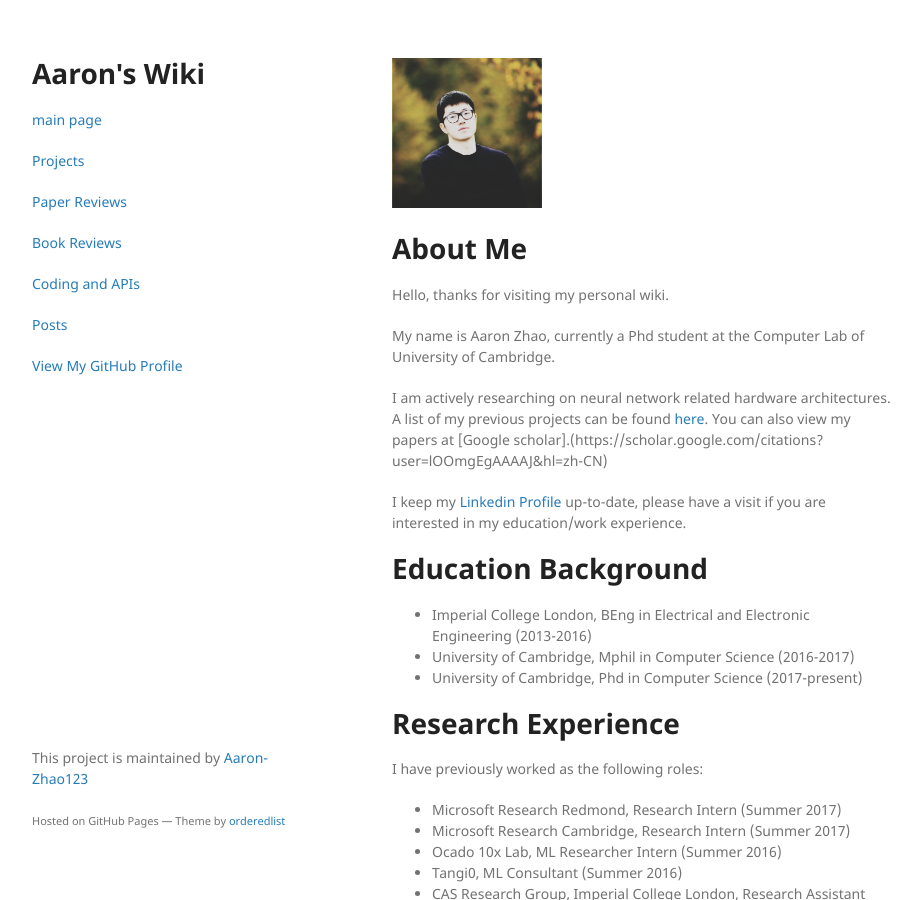
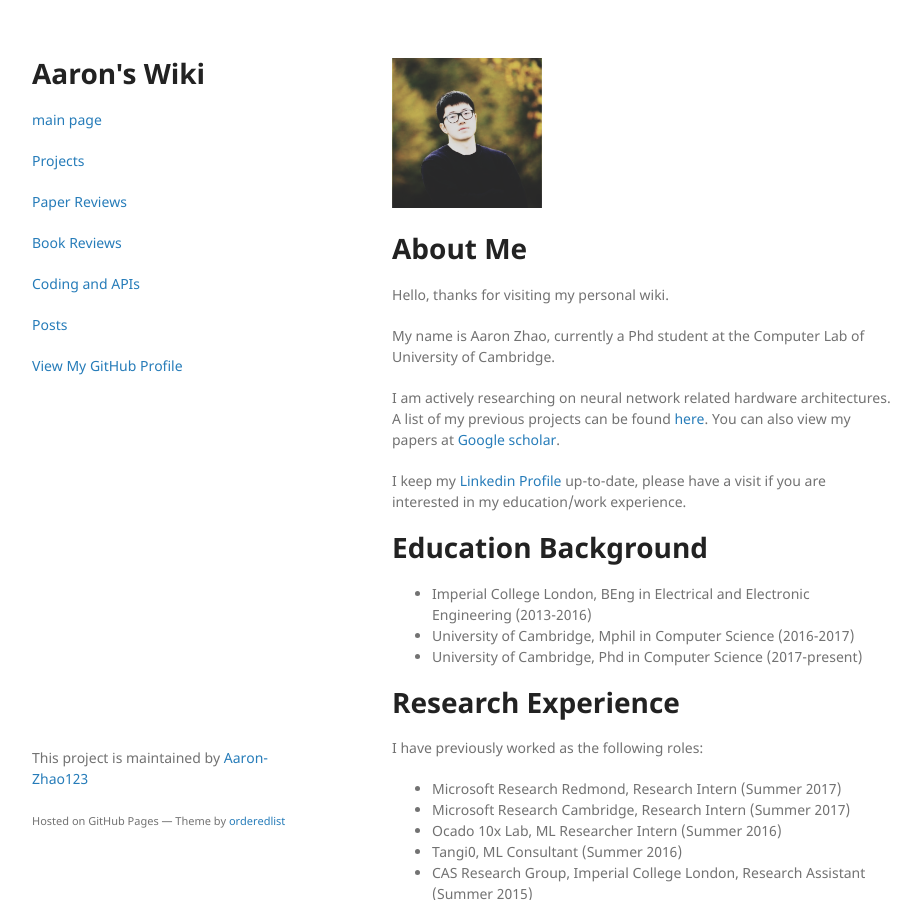
Before and after one commit to Aaron-Zhao123/blog, a Jekyll site: the page built from index.md, in a window 1280 px wide and 900 px high. Shown: the whole window, without its empty margins (178-1099 px from the left). Built offline with Jekyll 4.4.1, drawn with Linux system fonts in a browser that asks for light colours.

Commit message:
fix typo

```diff
--- a/index.md
+++ b/index.md
@@ -13,7 +13,7 @@ My name is Aaron Zhao, currently a Phd student at the Computer Lab of University
 I am actively researching on neural network related hardware architectures.
 A list of my previous projects can be found
 [here](/blog/projects/projects_sum.html).
-You can also view my papers at [Google scholar].(https://scholar.google.com/citations?user=lOOmgEgAAAAJ&hl=zh-CN)
+You can also view my papers at [Google scholar](https://scholar.google.com/citations?user=lOOmgEgAAAAJ&hl=zh-CN).
 
 I keep my [Linkedin Profile](https://www.linkedin.com/in/yiren-aaron-zhao-baa8b5116/) up-to-date, please have a visit if you are interested in my education/work experience.
 
```
